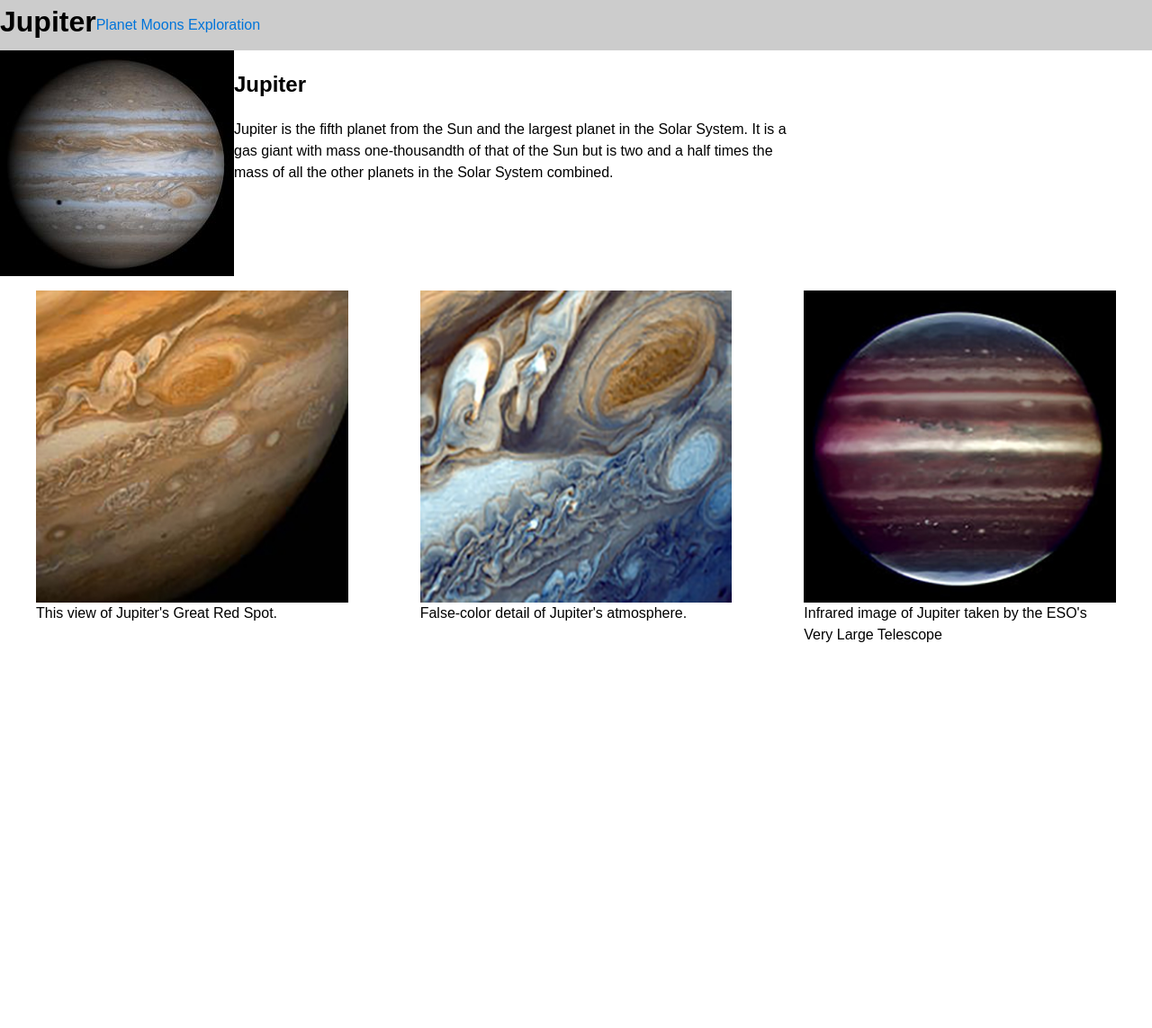
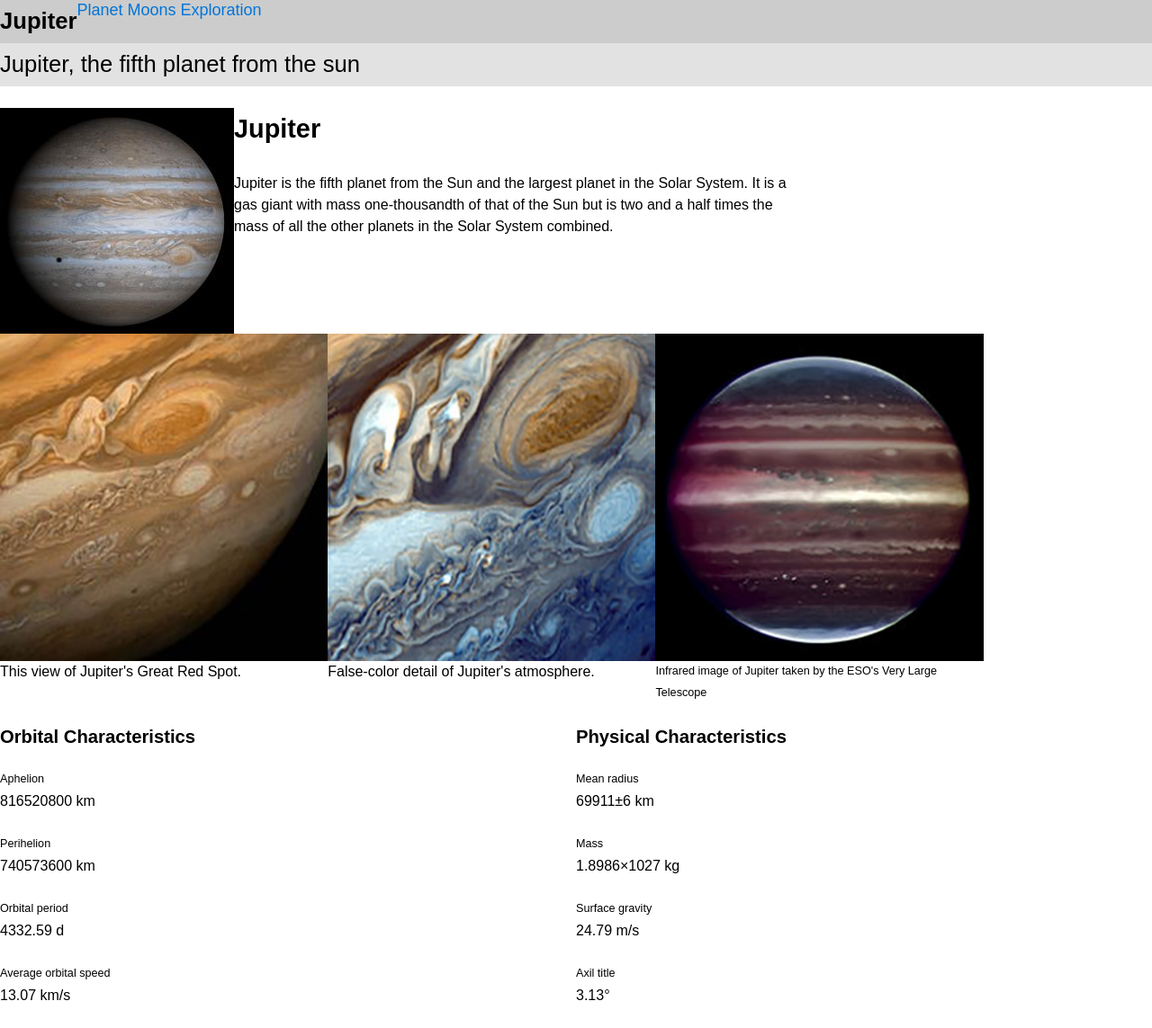
Before and after one commit to chenise-paquette/dsn1675-planet-website, a plain HTML site: page index.html in a window 1280 px wide. Shown: the whole page at 90% size. Before the commit the page ends 800 px from the top, so only its background shows below. Drawn offline with Linux system fonts and the light colour scheme.

Commit message:
type changes

```diff
--- a/css/main.css
+++ b/css/main.css
@@ -28,6 +28,10 @@ body {
 img {
   display: block;
   width: 100%;
+}
+
+.intro {
+    background-color: #e2e2e2;
 }
 
 .header {
--- a/css/typography.css
+++ b/css/typography.css
@@ -1,4 +1,4 @@
-html
+html {
   font: normal 100%/1.5 sans-serif;
 }
 
--- a/index.html
+++ b/index.html
@@ -7,15 +7,16 @@
   <meta name="viewport" content="width=device-width,initial-scale=1">
   <link href="css/grid.css" rel="stylesheet">
   <link href="css/main.css" rel="stylesheet">
+  <link href="css/typography.css" rel="stylesheet">
 
 </head>
 <body>
 
 <header class="header">
-<h1 class="title">Jupiter</h1>
+<h1 class="title peta">Jupiter</h1>
 
 <nav>
-    <ul class="nav">
+    <ul class="nav mega">
     <li><a href="#">Planet</a></li>
     <li><a href="moons.html">Moons</a></li>
     <li><a href="#">Exploration</a></li>
@@ -24,12 +25,16 @@
 
 </header>
 
+<div class="intro">
+<p class="peta">Jupiter, the fifth planet from the sun</p>
+</div>
+
 <div class="grid">
     <div clas="unit unit-xs-1 unit-s-1 unit-m-1-2 unit-l-1-2">
         <img src="images/jupiter.jpg" alt="Jupiter">
     </div>
     <div class="unit unit-xs-1 unit-s-1 unit-m-1-2 unit-l-1-2">
-        <h2>Jupiter</h2>
+        <h2 class="exa">Jupiter</h2>
         <p>Jupiter is the fifth planet from the Sun and the largest planet in the Solar System. It is a gas giant with mass one-thousandth of that of the Sun but is two and a half times the mass of all the other planets in the Solar System combined.</p>
     </div>
 
@@ -44,17 +49,55 @@
     <div class="unit unit-xs-1 unit-s-1 unit-m-1-3 unit-l-1-3">
         <figure>
             <img src="images/jupiter-three.jpg" alt="false-colour">
-            <figcaption>False-color detail of Jupiter's atmosphere.</figcaption>
+            <figcaption class="mirco">False-color detail of Jupiter's atmosphere.</figcaption>
         </figure>
     </div>
 
     <div class="unit unit-xs-1 unit-s-1 unit-m-1-3 unit-l-1-3">
             <figure>
             <img src="images/jupiter-four.jpg" alt="inferred">
-                <figcaption> Infrared image of Jupiter taken by the ESO's Very Large Telescope</figcaption>
+                <figcaption class="micro"> Infrared image of Jupiter taken by the ESO's Very Large Telescope</figcaption>
             </figure>
-    </div>
+        </div>
     </div>
 </div>
+
+<div class="grid">
+    <div class="unit unit-xs-1 unit-s-1 unit-m-1-2 unit-l-1-2 ">
+    <h3 class="giga">Orbital Characteristics</h3>
+        <dl class="micro">
+            <dt>Aphelion</dt>
+            <dd class="kilo">816520800 km</dd>
+
+            <dt>Perihelion</dt>
+            <dd class="kilo">740573600 km</dd>
+
+            <dt>Orbital period</dt>
+            <dd class="kilo">4332.59 d</dd>
+
+            <dt>Average orbital speed</dt>
+            <dd class="kilo">13.07 km/s</dd>
+       </dl>
+</div>
+
+    <div class="unit unit-xs-1 unit-s-1 unit-m-1-2 unit-l-1-2 ">
+      <h3 class="giga">Physical Characteristics</h3>
+        <dl class="micro">
+            <dt>Mean radius</dt>
+            <dd class="kilo">69911±6 km</dd>
+
+            <dt>Mass</dt>
+            <dd class="kilo">1.8986×1027 kg</dd>
+
+            <dt>Surface gravity</dt>
+            <dd class="kilo">24.79 m/s</dd>
+
+            <dt>Axil title</dt>
+            <dd class="kilo">3.13°</dd>
+        </dl>
+    </div>
+</div>
+
+
 </body>
 </html>
```
Also changed, not shown: moons.html (+34 -5 lines).
